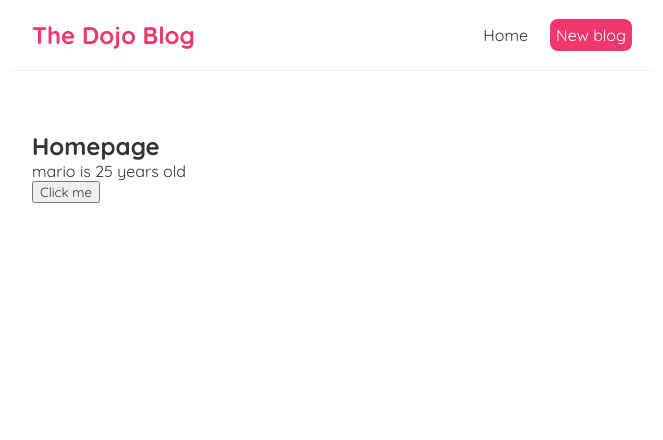
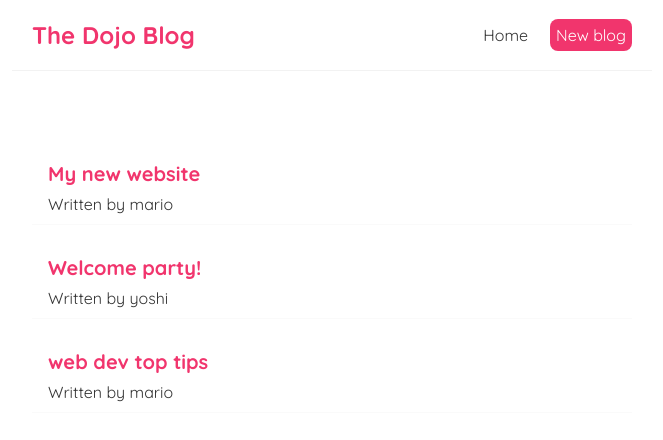
Before and after one commit to zebasp/dojoblog, a React (Create React App) app: page / in a window 1280 px wide. Shown: the top 440 px of the page, without its empty margins (308-971 px from the left). Built offline with nearby package versions, Linux system fonts and the light colour scheme.

Commit message:
10 - outputting lists

```diff
--- a/src/Home.js
+++ b/src/Home.js
@@ -2,19 +2,20 @@
 
 const Home = () => {
 
-  const [name, setName] = useState('mario');
-  const [age, setAge] = useState(25);
-
-  const handleClick = () => {
-    setName('luigi')
-    setAge(30)
-  };
+const [blogs, setBlogs] = useState([
+    {title: 'My new website', body: 'lorem ipsum...', author: 'mario', id: 1},
+    {title: 'Welcome party!', body: 'lorem ipsum...', author: 'yoshi', id: 2},
+    {title: 'web dev top tips', body: 'lorem ipsum...', author: 'mario', id: 3}
+]);
 
   return (
     <div className="home">
-      <h2>Homepage</h2>
-      <p>{name} is {age} years old</p>
-      <button onClick={handleClick}>Click me</button>
+      {blogs.map((blog) => (
+        <div className="blog-preview" key={blog.id}>
+          <h2>{blog.title}</h2>
+          <p>Written by {blog.author}</p>
+        </div>
+      ))}
     </div>
   );
 };
--- a/src/index.css
+++ b/src/index.css
@@ -33,3 +33,18 @@
   margin: 40px auto;
   padding: 20px;
 }
+
+/* blog previews / list */
+.blog-preview {
+  padding: 10px 16px;
+  margin: 20px 0;
+  border-bottom: 1px solid #fafafa;
+}
+.blog-preview:hover {
+  box-shadow: 1px 3px 5px rgba(0,0,0,0.1);
+}
+.blog-preview h2 {
+  font-size: 20px;
+  color: #f1356d;
+  margin-bottom: 8px;
+}
```
